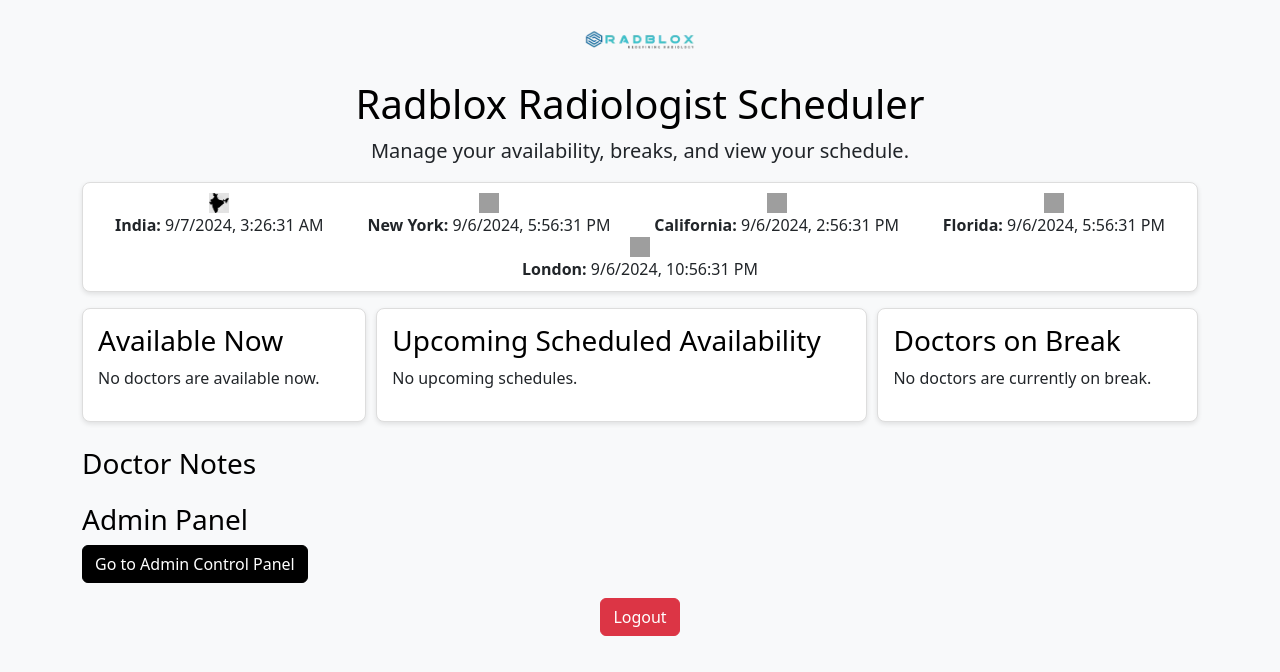
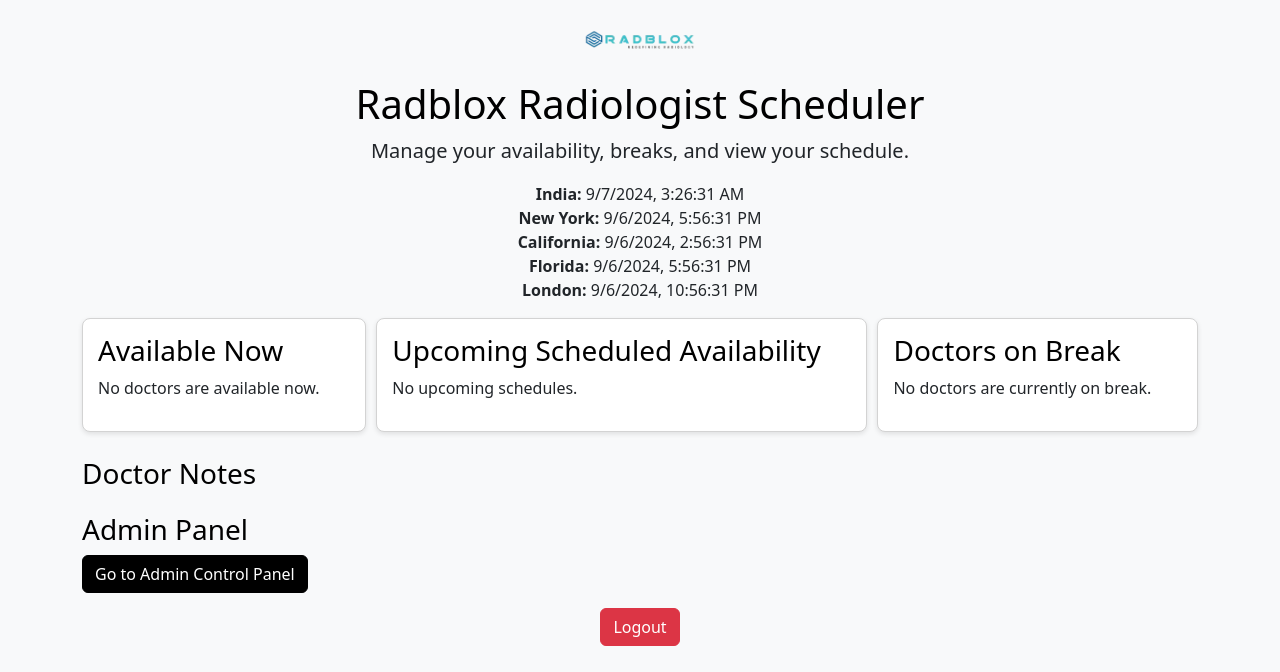
Before and after one commit to sahalux111/RadbloxTest, a Flask app: page /dashboard in a window 1280 px wide. Shown: the top 672 px of the page. Run offline with Flask 3, Linux system fonts and the light colour scheme; the visitor is signed in with stand-in values (Sample User, id 1); grey boxes are pictures that could not be loaded.

Commit message:
Update dashboard.html

```diff
--- a/templates/dashboard.html
+++ b/templates/dashboard.html
@@ -75,6 +75,7 @@
             padding: 15px;
             box-shadow: 0 2px 5px rgba(0, 0, 0, 0.1);
             margin-bottom: 10px;
+            border: 1px solid #d3d3d3; /* Border for info boxes */
         }
 
         .info-box + .info-box {
@@ -98,38 +99,6 @@
 
         .note-card + .note-card {
             margin-left: 0;
-        }
-
-        .world-clock {
-            background-color: #ffffff;
-            border: 1px solid #ddd;
-            border-radius: 8px;
-            padding: 10px;
-            box-shadow: 0 2px 5px rgba(0, 0, 0, 0.1);
-            display: flex;
-            justify-content: space-around;
-            align-items: center;
-            flex-wrap: wrap;
-        }
-
-        .world-clock div {
-            text-align: center;
-        }
-
-        .world-clock img {
-            width: 20px; /* Adjust size as needed */
-            height: 20px; /* Adjust size as needed */
-            display: block;
-            margin: 0 auto;
-        }
-
-        .world-clock h4 {
-            margin-bottom: 5px;
-        }
-
-        .world-clock p {
-            font-size: 14px;
-            margin: 0;
         }
     </style>
 
@@ -184,12 +153,13 @@
         </div>
 
         <!-- World Clock Section -->
+        <!-- Removed world clock icons -->
         <div class="world-clock text-center mb-3">
-            <div><img src="static/images/icons/india-icon.png" alt="India"> <strong>India:</strong> <span id="time-india"></span></div>
-            <div><img src="path/to/new-york-icon.png" alt="New York"> <strong>New York:</strong> <span id="time-new-york"></span></div>
-            <div><img src="path/to/california-icon.png" alt="California"> <strong>California:</strong> <span id="time-california"></span></div>
-            <div><img src="path/to/florida-icon.png" alt="Florida"> <strong>Florida:</strong> <span id="time-florida"></span></div>
-            <div><img src="path/to/london-icon.png" alt="London"> <strong>London:</strong> <span id="time-london"></span></div>
+            <div><strong>India:</strong> <span id="time-india"></span></div>
+            <div><strong>New York:</strong> <span id="time-new-york"></span></div>
+            <div><strong>California:</strong> <span id="time-california"></span></div>
+            <div><strong>Florida:</strong> <span id="time-florida"></span></div>
+            <div><strong>London:</strong> <span id="time-london"></span></div>
         </div>
 
         <div class="dashboard-section row-flex">
```
